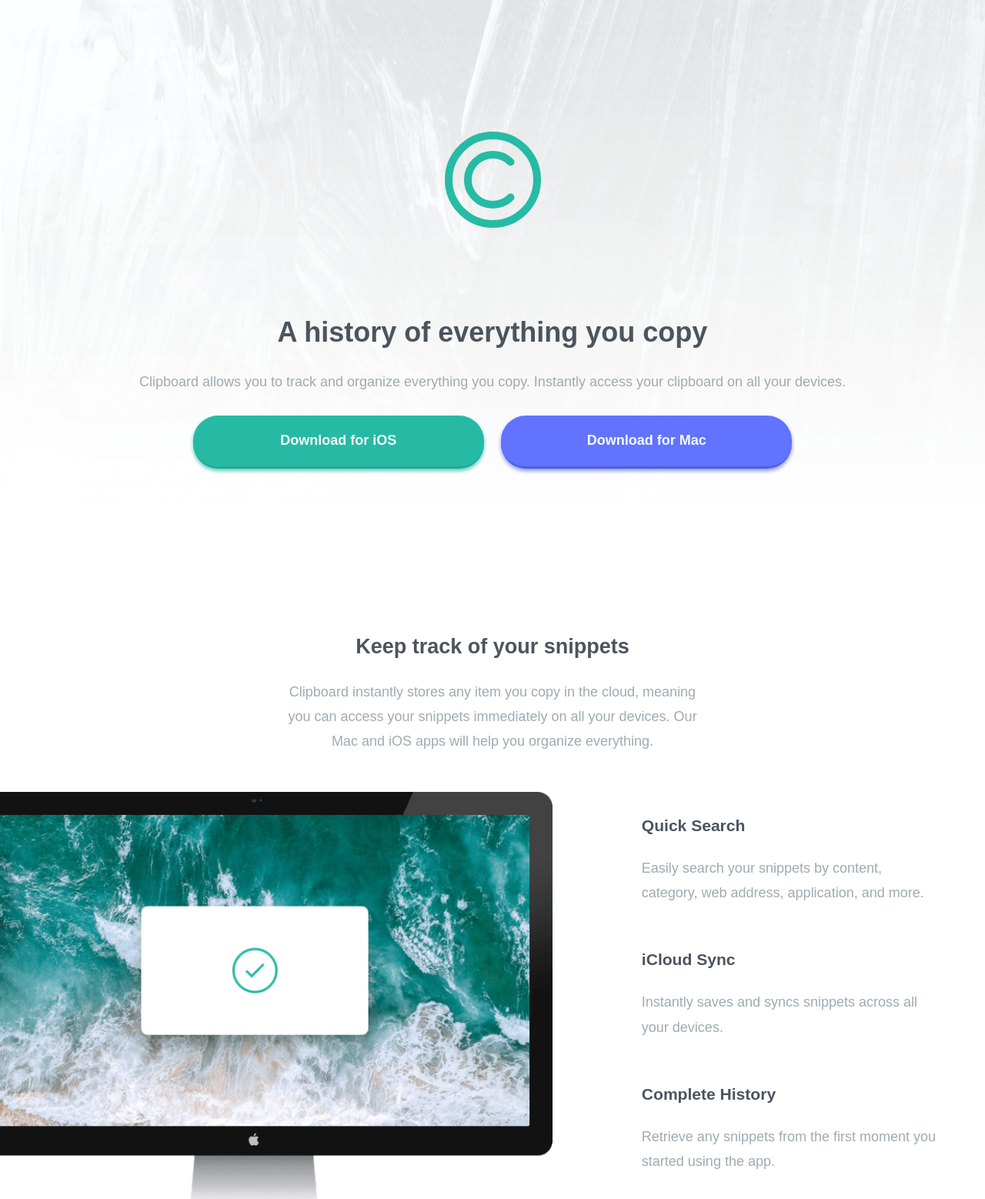
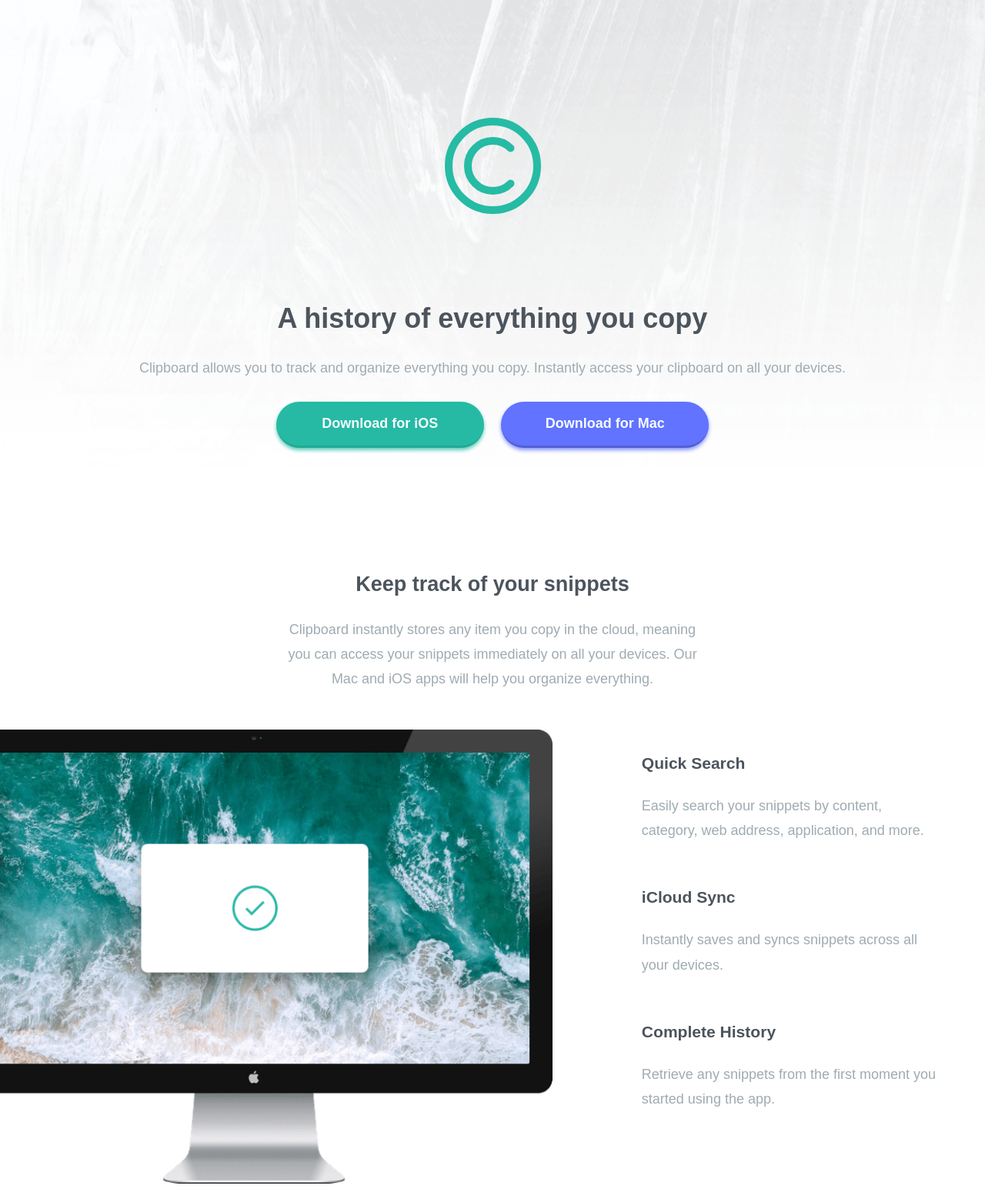
Before and after one commit to martam90/clipboard-landing-page, a plain HTML site: page index.html in a window 1280 px wide. Shown: the top 1558 px of the page at 77% size. Drawn offline with Linux system fonts and the light colour scheme; a web font is replaced by a local one.

Commit message:
Change spacing

```diff
--- a/css/_main.scss
+++ b/css/_main.scss
@@ -2,7 +2,7 @@ main {
   padding: $spacing + 0.25;
 
   & > section {
-    padding: $spacing + 2 0;
+    padding: $spacing 0;
     text-align: center;
   }
 
--- a/css/_media.scss
+++ b/css/_media.scss
@@ -3,7 +3,7 @@
     background-image: url("../images/bg-header-desktop.png");
     background-repeat: no-repeat;
     background-size: 100% 100%;
-    padding: $spacing + 2;
+    padding: $spacing + 1;
   }
 
   .header__buttons,
@@ -13,8 +13,8 @@
     gap: $spacing;
 
     .cta {
-      flex: 0 1 21em;
-      padding: $spacing;
+      flex: 0 1 15em;
+      padding: $spacing - 0.25;
       margin-bottom: 0;
     }
   }
--- a/index.html
+++ b/index.html
@@ -117,7 +117,6 @@
         </div>
       </section>
 
-      <section>
         <div class="main__img-logo">
           <img src="images/logo-google.png" alt="google" />
           <img src="images/logo-ibm.png" alt="ibm" />
@@ -125,10 +124,9 @@
           <img src="images/logo-hp.png" alt="hp" />
           <img src="images/logo-vector-graphics.png" alt="vector graphic" />
         </div>
-      </section>
 
       <section>
-        <h1>Clipboard for iOS and Mac OS</h1>
+        <h2>Clipboard for iOS and Mac OS</h2>
         <p>
           Available for free on the App Store. Download for Mac or iOS, sync
           with iCloud and you’re ready to start adding to your clipboard.
```
Also changed, not shown: css/style.css, 1 other file.
